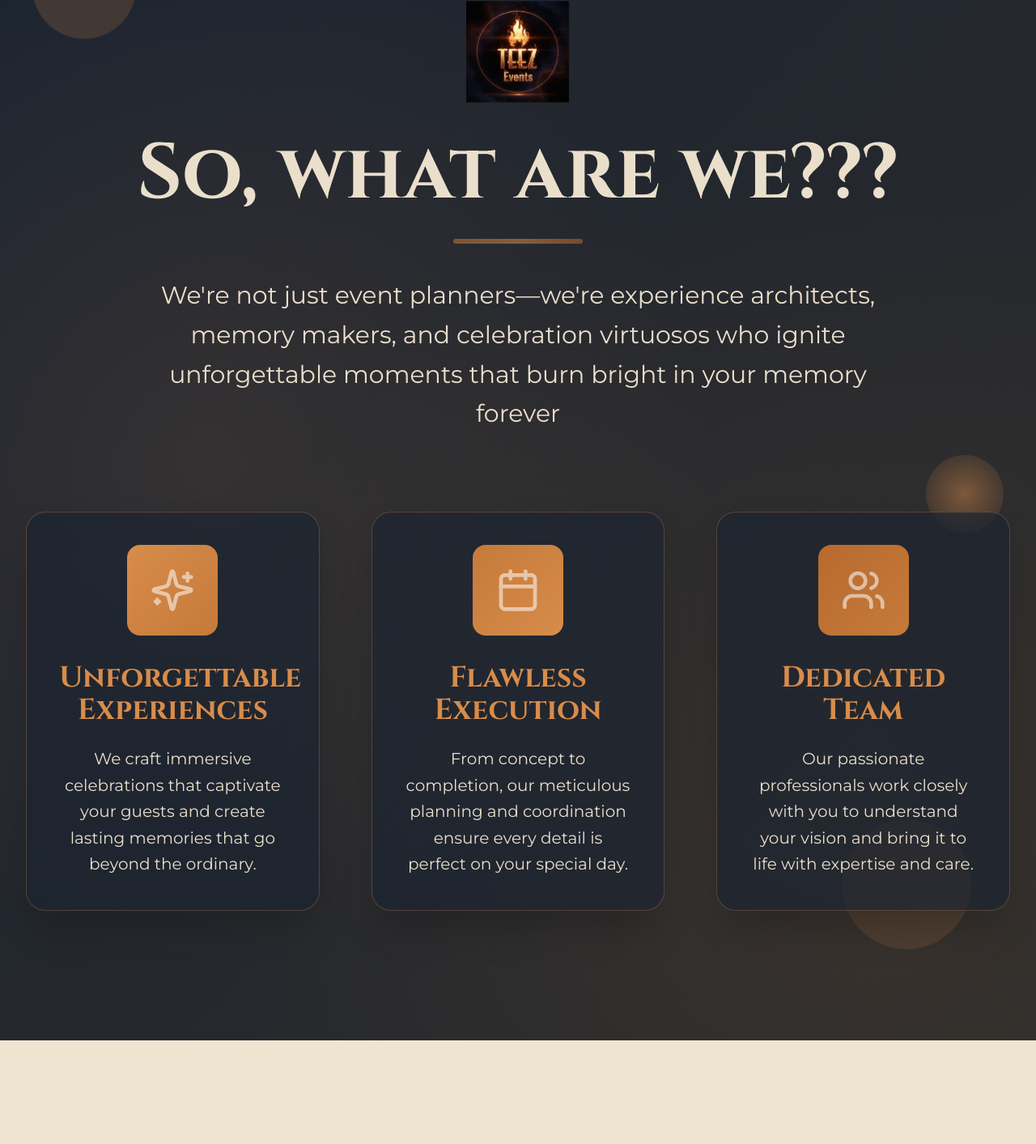
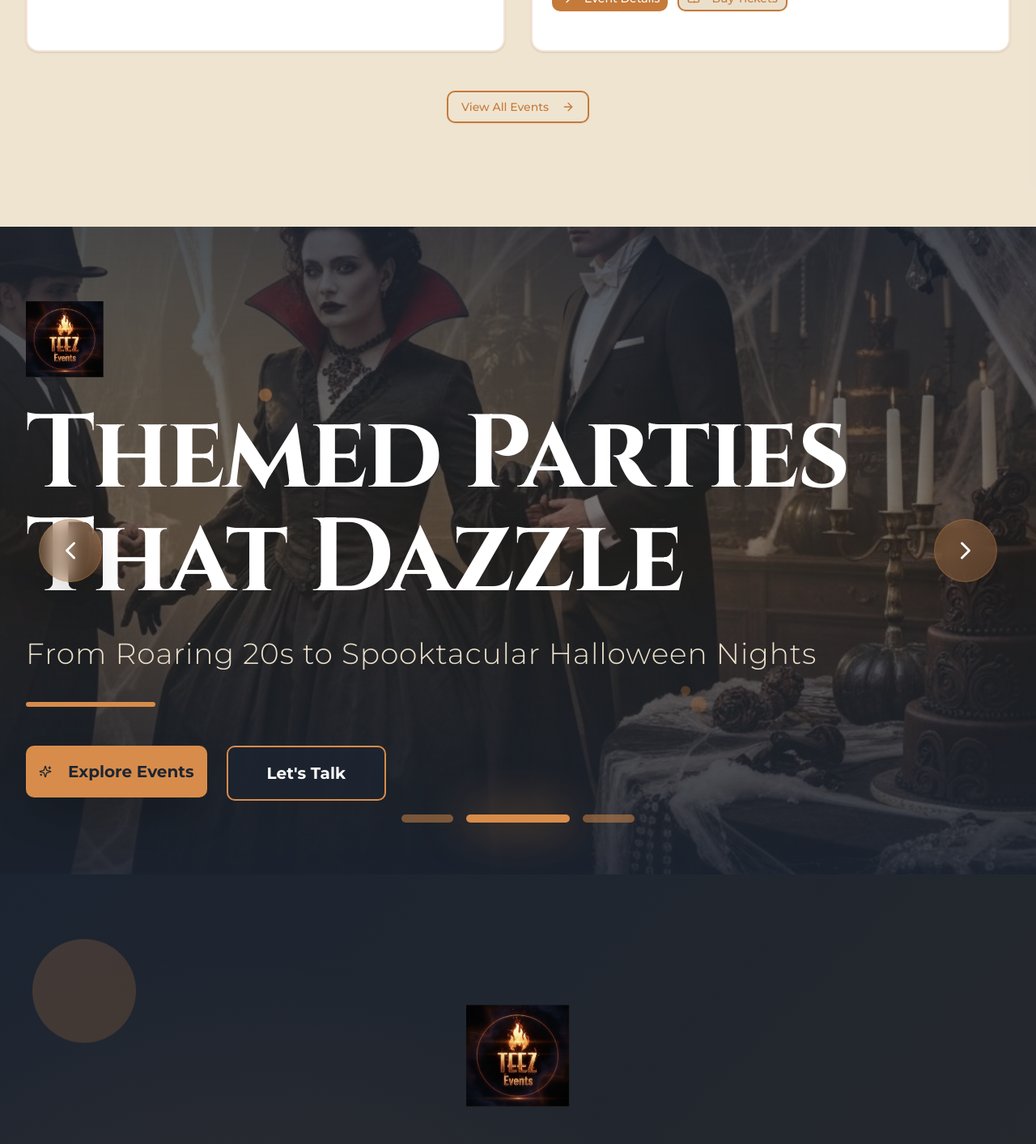
Before and after one commit to talalabbas84/teezevents, a Next.js app: page / in a window 1280 px wide. Shown: the part 1040-2453 px from the top of the page at 81% size. Built offline with nearby package versions, Linux system fonts and the light colour scheme.

Commit message:
upcoiming event on top

```diff
--- a/app/page.tsx
+++ b/app/page.tsx
@@ -14,6 +14,7 @@ export default function HomePage() {
     <main className="min-h-screen">
       <Navigation />
       <div className="pt-20">
+        <EventPreviewSection />
         <HeroCarousel />
 
         <section
@@ -158,7 +159,6 @@ export default function HomePage() {
           </div>
         </section>
 
-        <EventPreviewSection />
         <TestimonialsSection />
 
         <section className="py-24 lg:py-40 dark-section">
```
